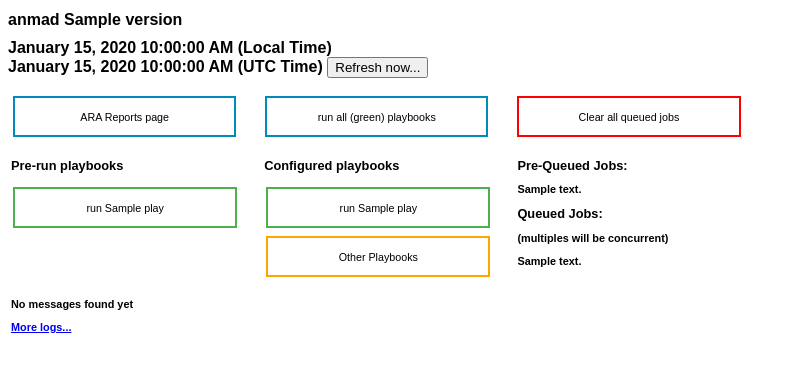
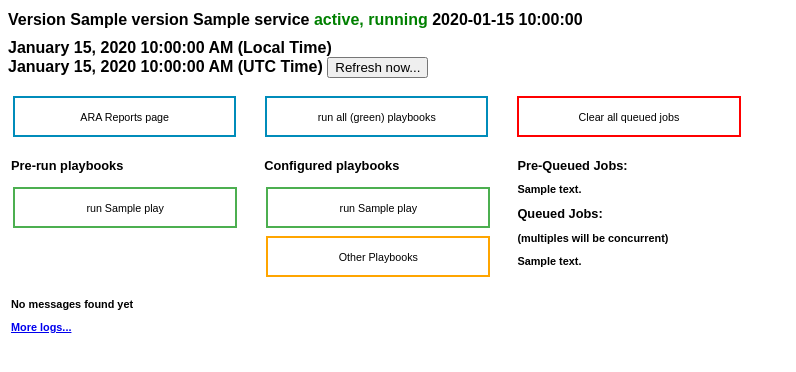
Before and after one commit to jefg60/anmad, a Flask app: template templates/main.html in a window 1280 px wide. Shown: the top 372 px of the page, without its empty margins (0-796 px from the left). Run offline with Flask 2, Linux system fonts and the light colour scheme; the template is opened without the code that fills it: most values are stand-ins (such as "Sample title", 1, 10 or a date in 2020); parts of the project's set-up code (start-up, migrations or seed data) failed here and were passed over; some libraries are stand-ins or nearby versions.

Commit message:
interpret text color in jinja2 if statement

```diff
--- a/anmad_buttons.py
+++ b/anmad_buttons.py
@@ -35,6 +35,7 @@ def mainpage():
         'title' : 'anmad',
         'time': time_string,
         'version': VERSION,
+        'daemon_status': anmad_buttonfuncs.service_status('anmad_run'),
         'preq_message': APP.config['queues'].prequeue_list,
         'queue_message': APP.config['queues'].queue_list,
         'messages': APP.config['queues'].info_list[0:3],
--- a/static/styles.css
+++ b/static/styles.css
@@ -1,6 +1,7 @@
 h1 {
   font-family: Arial, Helvetica, sans-serif;
   font-size: 100%;
+  color: black;
 }
 h2 {
   font-family: Arial, Helvetica, sans-serif;
--- a/templates/main.html
+++ b/templates/main.html
@@ -1,6 +1,17 @@
 {% include 'header.html' %}
 <body>
-  <h1>anmad {{ version }}</h1>
+  <h1>Version {{ version }}
+    {{ daemon_status["service"] }}
+    {% if daemon_status["active_state"] != 'active' or daemon_status["sub_state"] != 'running' %}
+    <span style="color:red">
+    {% else %}
+    <span style="color:green">
+    {% endif %}
+    {{ daemon_status["active_state"] }},
+    {{ daemon_status["sub_state"] }}
+    </span>
+    {{ daemon_status["state_change_timestamp"] }}
+  </h1>
   {% include 'refreshtime.html' %}
 
   <table style="width:60%">
```
